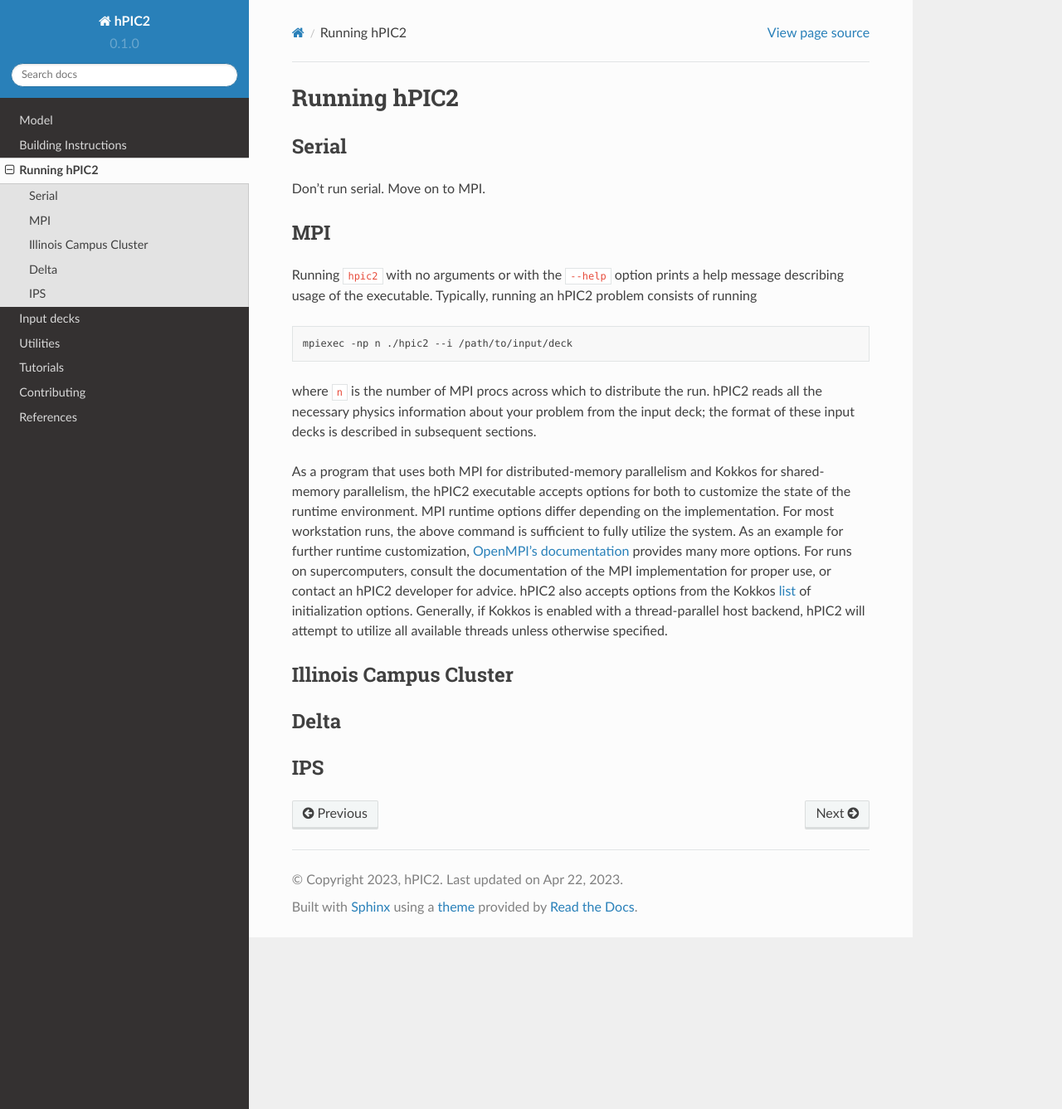
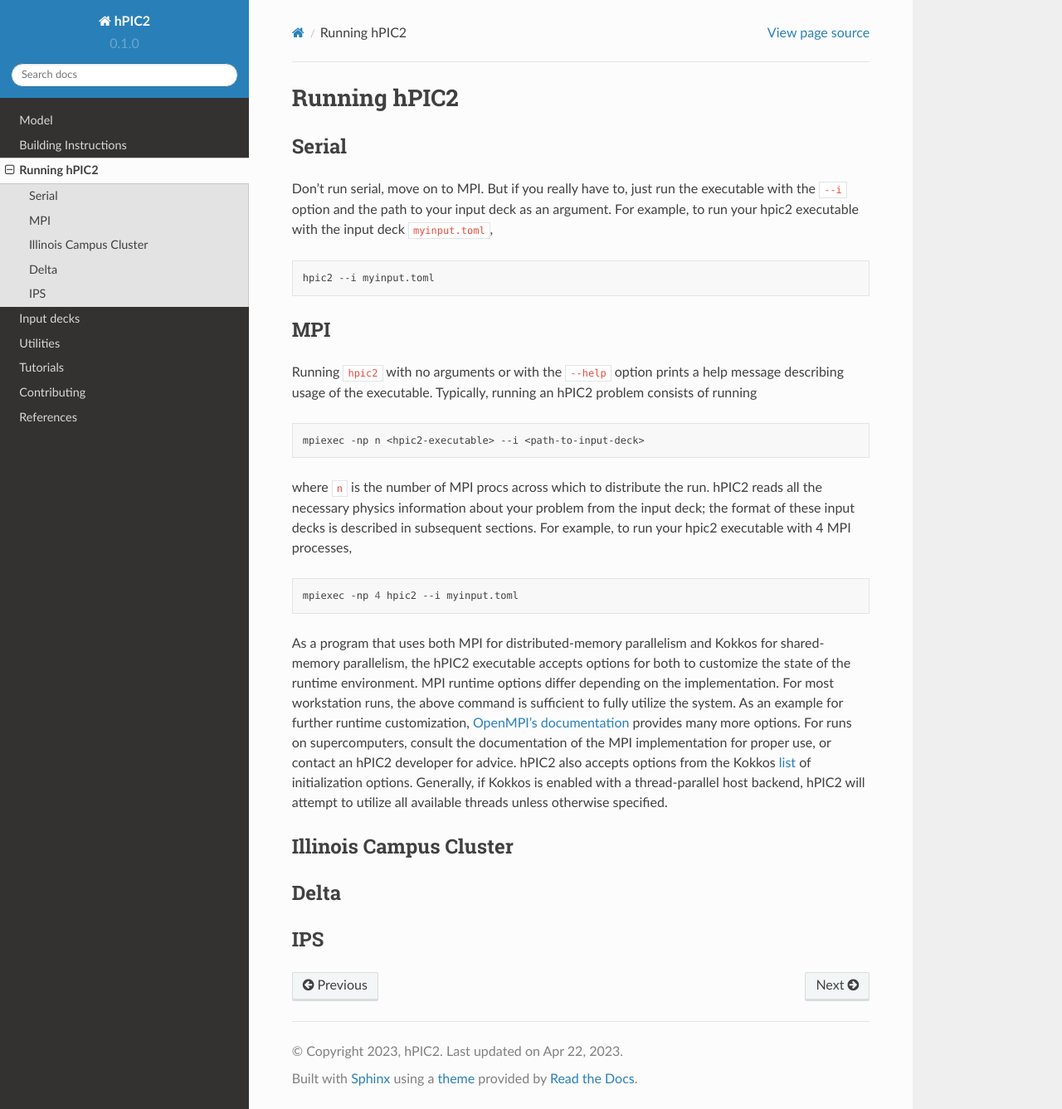
Before and after one commit to lcpp-org/hpic2doc, a Sphinx documentation site: the page built from docs/source/running.rst, in a window 1280 px wide and 1337 px high. Shown: the whole window at 83% size. Built offline with Sphinx 7.4.7 and the Read the Docs theme 2.0.0, drawn with Linux system fonts in a browser that asks for light colours.

Commit message:
more specific running syntax

```diff
--- a/docs/source/running.rst
+++ b/docs/source/running.rst
@@ -4,7 +4,15 @@ Running hPIC2
 Serial
 ------
 
-Don't run serial. Move on to MPI.
+Don't run serial, move on to MPI. But if you really have to,
+just run the executable with the ``--i`` option and the path to
+your input deck as an argument. For example, to run your hpic2
+executable with the input deck ``myinput.toml``,
+
+.. code-block:: sh
+
+   hpic2 --i myinput.toml
+
 
 MPI
 ---
@@ -15,12 +23,17 @@ Typically, running an hPIC2 problem consists of running
 
 .. code-block:: sh
 
-   mpiexec -np n ./hpic2 --i /path/to/input/deck
+   mpiexec -np n <hpic2-executable> --i <path-to-input-deck>
 
 where ``n`` is the number of MPI procs across which to distribute the run.
 hPIC2 reads all the necessary physics information about your problem
 from the input deck;
 the format of these input decks is described in subsequent sections.
+For example, to run your hpic2 executable with 4 MPI processes,
+
+.. code-block:: sh
+
+   mpiexec -np 4 hpic2 --i myinput.toml
 
 As a program that uses both MPI for distributed-memory parallelism
 and Kokkos for shared-memory parallelism,
```
